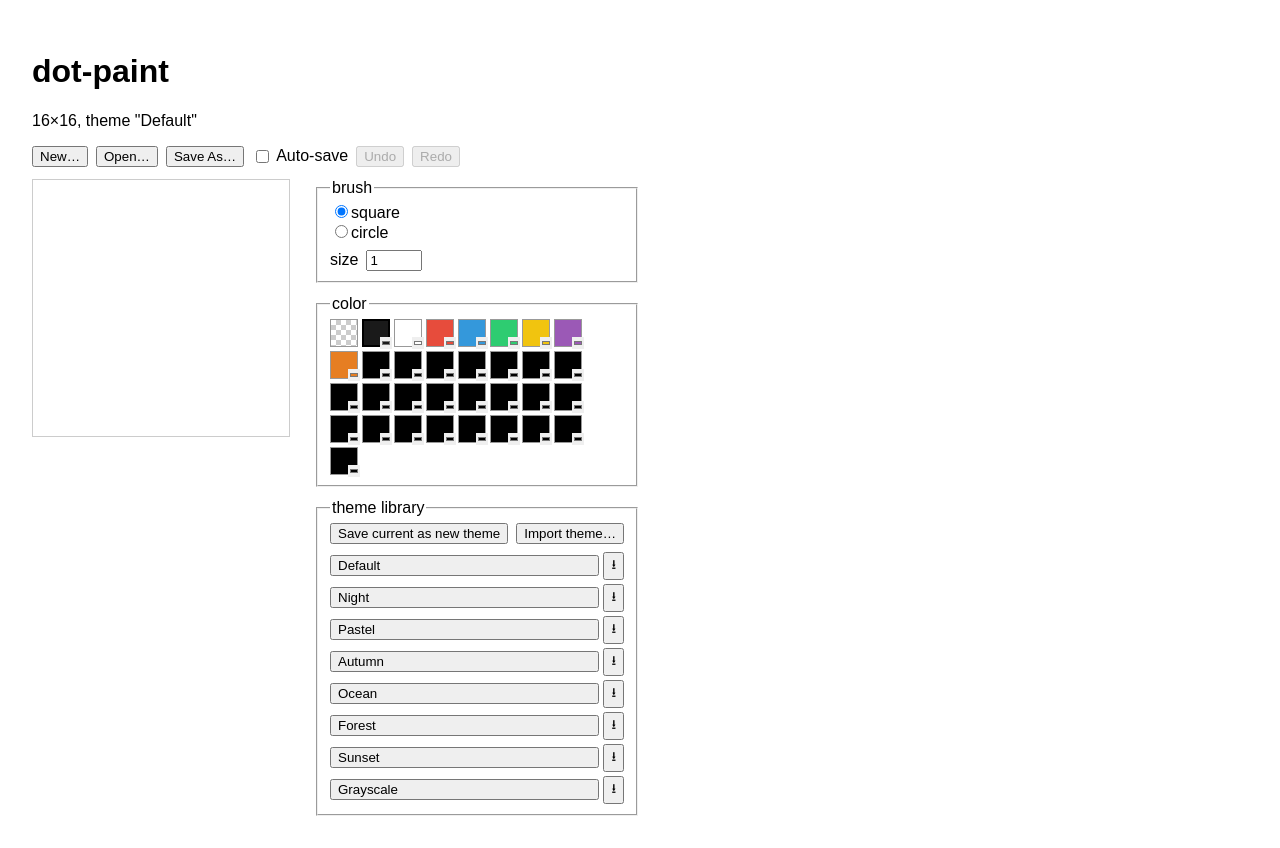
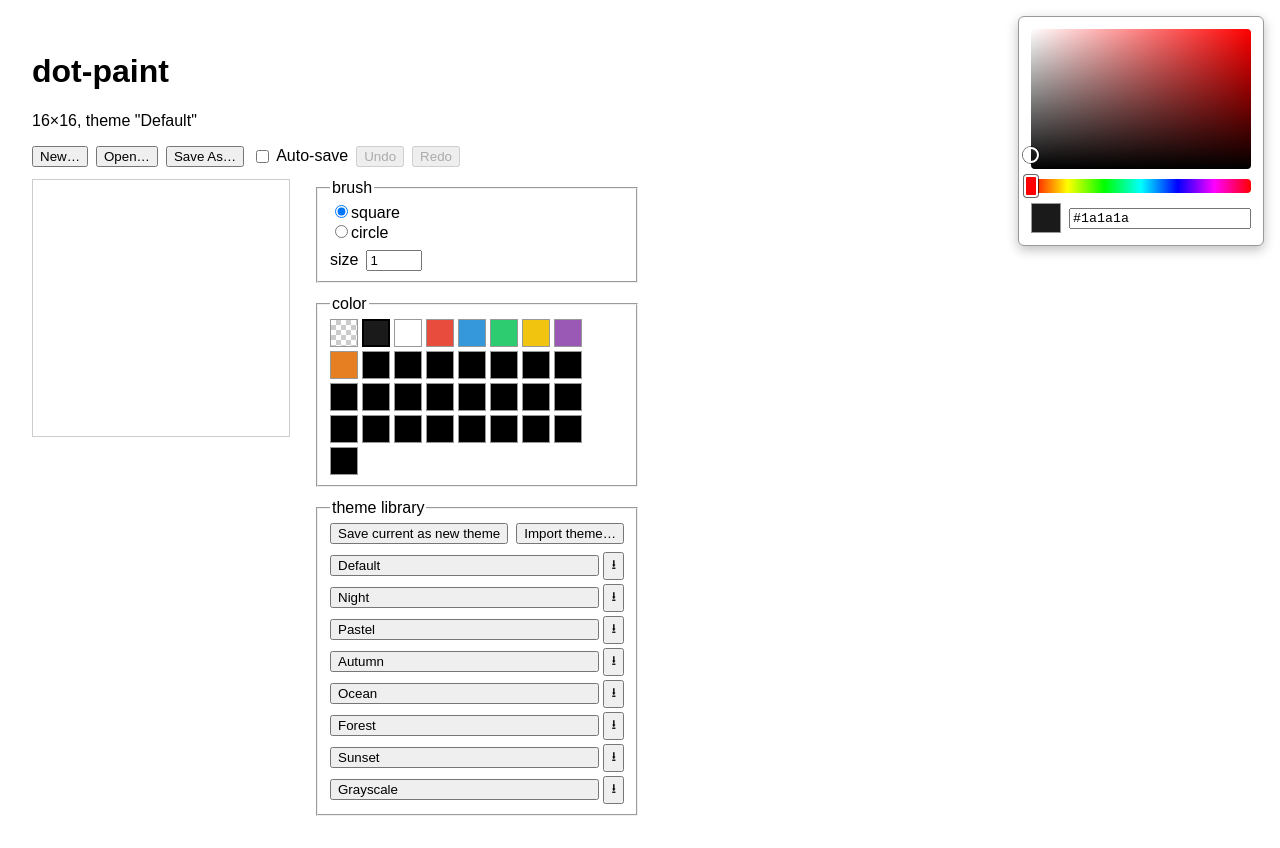
Before and after one commit to jiebanh/dot-paint, a React (Vite) app in the folder packages/web/: page / in a window 1280 px wide. Built offline with nearby package versions, Linux system fonts and the light colour scheme.

Commit message:
feat: add color picker panel

```diff
--- a/packages/web/src/App.tsx
+++ b/packages/web/src/App.tsx
@@ -1,8 +1,9 @@
 import type { BrushShape } from "@dot-paint/core";
-import { createDocument, deserialize, Document, serialize } from "@dot-paint/core";
+import { createDocument, deserialize, Document, serialize, TRANSPARENT_INDEX } from "@dot-paint/core";
 import { useEffect, useState } from "react";
 import { BUILT_IN_THEMES } from "./builtInThemes";
 import { Canvas, type PaintTool } from "./components/Canvas";
+import { ColorPickerPanel } from "./components/ColorPickerPanel";
 import { FileMenu } from "./components/FileMenu";
 import { NewDocumentDialog } from "./components/NewDocumentDialog";
 import { type ColorPreview, PaletteEditor } from "./components/PaletteEditor";
@@ -72,6 +73,16 @@ export function App() {
 
   return (
     <main style={{ fontFamily: "sans-serif", padding: 24 }}>
+      <ColorPickerPanel
+        paletteIndex={tool.paletteIndex}
+        color={state.theme.colors[tool.paletteIndex]}
+        disabled={tool.paletteIndex === TRANSPARENT_INDEX}
+        onPreview={(color) => setColorPreview({ paletteIndex: tool.paletteIndex, color })}
+        onCommit={(color) => {
+          doc.setThemeColor(tool.paletteIndex, color);
+          setColorPreview(null);
+        }}
+      />
       <h1>dot-paint</h1>
       <p>
         {state.width}×{state.height}, theme "{state.theme.name}"
@@ -116,11 +127,10 @@ export function App() {
           <fieldset>
             <legend>color</legend>
             <PaletteEditor
-              document={doc}
               theme={state.theme}
               selectedIndex={tool.paletteIndex}
               onSelect={(paletteIndex) => setTool((t) => ({ ...t, paletteIndex }))}
-              onPreview={setColorPreview}
+              colorPreview={colorPreview}
             />
           </fieldset>
 
--- /dev/null
+++ b/packages/web/src/components/ColorPickerPanel.tsx
@@ -0,0 +1,247 @@
+import { type KeyboardEvent, type PointerEvent, useEffect, useRef, useState } from "react";
+
+interface ColorPickerPanelProps {
+  paletteIndex: number;
+  color: string;
+  disabled?: boolean;
+  onPreview: (hex: string) => void;
+  onCommit: (hex: string) => void;
+}
+
+function clamp01(value: number): number {
+  return Math.max(0, Math.min(1, value));
+}
+
+function hexToRgb(hex: string): [number, number, number] {
+  const h = hex.replace("#", "");
+  return [parseInt(h.slice(0, 2), 16) || 0, parseInt(h.slice(2, 4), 16) || 0, parseInt(h.slice(4, 6), 16) || 0];
+}
+
+function rgbToHex(r: number, g: number, b: number): string {
+  return `#${[r, g, b].map((v) => Math.max(0, Math.min(255, Math.round(v))).toString(16).padStart(2, "0")).join("")}`;
+}
+
+function rgbToHsv(r: number, g: number, b: number): [number, number, number] {
+  const rf = r / 255;
+  const gf = g / 255;
+  const bf = b / 255;
+  const max = Math.max(rf, gf, bf);
+  const min = Math.min(rf, gf, bf);
+  const d = max - min;
+  let h = 0;
+  if (d !== 0) {
+    if (max === rf) h = ((gf - bf) / d) % 6;
+    else if (max === gf) h = (bf - rf) / d + 2;
+    else h = (rf - gf) / d + 4;
+    h *= 60;
+    if (h < 0) h += 360;
+  }
+  return [h, max === 0 ? 0 : (d / max) * 100, max * 100];
+}
+
+function hsvToRgb(h: number, s: number, v: number): [number, number, number] {
+  const sf = s / 100;
+  const vf = v / 100;
+  const c = vf * sf;
+  const x = c * (1 - Math.abs(((h / 60) % 2) - 1));
+  const m = vf - c;
+  let [r, g, b] = [0, 0, 0];
+  if (h < 60) [r, g, b] = [c, x, 0];
+  else if (h < 120) [r, g, b] = [x, c, 0];
+  else if (h < 180) [r, g, b] = [0, c, x];
+  else if (h < 240) [r, g, b] = [0, x, c];
+  else if (h < 300) [r, g, b] = [x, 0, c];
+  else [r, g, b] = [c, 0, x];
+  return [(r + m) * 255, (g + m) * 255, (b + m) * 255];
+}
+
+function hexToHsv(hex: string): [number, number, number] {
+  return rgbToHsv(...hexToRgb(hex));
+}
+
+function hsvToHex(h: number, s: number, v: number): string {
+  return rgbToHex(...hsvToRgb(h, s, v));
+}
+
+function isValidHex(value: string): boolean {
+  return /^#?[0-9a-f]{6}$/i.test(value);
+}
+
+const PANEL_STYLE: React.CSSProperties = {
+  position: "fixed",
+  top: 16,
+  right: 16,
+  width: 220,
+  padding: 12,
+  background: "#fff",
+  color: "#111",
+  border: "1px solid #999",
+  borderRadius: 6,
+  boxShadow: "0 4px 12px rgba(0,0,0,0.25)",
+  display: "flex",
+  flexDirection: "column",
+  gap: 10,
+  zIndex: 1000,
+};
+
+/**
+ * Always docked at the top right, always editing whatever palette index is
+ * currently selected for painting - no separate open/close step, no Escape
+ * handling (both were reported as unintuitive/annoying: issue #15 plus
+ * follow-up feedback). A drag on the square/slider previews live and commits
+ * on release; typing a hex commits on blur or Enter.
+ */
+export function ColorPickerPanel({ paletteIndex, color, disabled, onPreview, onCommit }: ColorPickerPanelProps) {
+  const svRef = useRef<HTMLDivElement>(null);
+  const hueRef = useRef<HTMLDivElement>(null);
+
+  const [hsv, setHsv] = useState(() => {
+    const [h, s, v] = disabled ? [0, 0, 0] : hexToHsv(color);
+    return { h, s, v };
+  });
+  const draft = hsvToHex(hsv.h, hsv.s, hsv.v);
+  const [hexInput, setHexInput] = useState(draft);
+
+  useEffect(() => {
+    if (disabled) return;
+    const [h, s, v] = hexToHsv(color);
+    setHsv({ h, s, v });
+    setHexInput(color);
+    // Resync whenever the edited swatch or its committed color changes (switching
+    // swatches, undo/redo) - not while dragging, since color only changes on commit.
+  }, [color, disabled, paletteIndex]);
+
+  if (disabled) {
+    return (
+      <div style={PANEL_STYLE}>
+        <p style={{ margin: 0, fontSize: 12, opacity: 0.7 }}>Select a color swatch to edit its color.</p>
+      </div>
+    );
+  }
+
+  function updateHsv(next: Partial<typeof hsv>) {
+    const merged = { ...hsv, ...next };
+    setHsv(merged);
+    setHexInput(hsvToHex(merged.h, merged.s, merged.v));
+    onPreview(hsvToHex(merged.h, merged.s, merged.v));
+  }
+
+  function commit() {
+    onCommit(draft);
+  }
+
+  function pointFromEvent(ref: React.RefObject<HTMLDivElement | null>, e: PointerEvent) {
+    const rect = ref.current!.getBoundingClientRect();
+    return {
+      x: clamp01((e.clientX - rect.left) / rect.width),
+      y: clamp01((e.clientY - rect.top) / rect.height),
+    };
+  }
+
+  function dragHandlers(onMove: (e: PointerEvent<HTMLDivElement>) => void) {
+    return {
+      onPointerDown: (e: PointerEvent<HTMLDivElement>) => {
+        e.currentTarget.setPointerCapture(e.pointerId);
+        onMove(e);
+      },
+      onPointerMove: (e: PointerEvent<HTMLDivElement>) => {
+        if (e.buttons !== 1) return;
+        onMove(e);
+      },
+      onPointerUp: () => commit(),
+    };
+  }
+
+  function handleHexInput(value: string) {
+    setHexInput(value);
+    if (!isValidHex(value)) return;
+    const hex = value.startsWith("#") ? value : `#${value}`;
+    const [h, s, v] = hexToHsv(hex);
+    setHsv({ h, s, v });
+    onPreview(hex);
+  }
+
+  function handleHexKeyDown(e: KeyboardEvent<HTMLInputElement>) {
+    if (e.key === "Enter") commit();
+  }
+
+  return (
+    <div style={PANEL_STYLE}>
+      <div
+        ref={svRef}
+        {...dragHandlers((e) => {
+          const { x, y } = pointFromEvent(svRef, e);
+          updateHsv({ s: x * 100, v: (1 - y) * 100 });
+        })}
+        style={{
+          position: "relative",
+          width: "100%",
+          height: 140,
+          borderRadius: 4,
+          cursor: "crosshair",
+          touchAction: "none",
+          background: `linear-gradient(to top, #000, transparent), linear-gradient(to right, #fff, hsl(${hsv.h}, 100%, 50%))`,
+        }}
+      >
+        <div
+          style={{
+            position: "absolute",
+            left: `${hsv.s}%`,
+            top: `${100 - hsv.v}%`,
+            width: 12,
+            height: 12,
+            borderRadius: "50%",
+            border: "2px solid #fff",
+            boxShadow: "0 0 0 1px rgba(0,0,0,0.6)",
+            transform: "translate(-50%, -50%)",
+            pointerEvents: "none",
+          }}
+        />
+      </div>
+
+      <div
+        ref={hueRef}
+        {...dragHandlers((e) => {
+          const { x } = pointFromEvent(hueRef, e);
+          updateHsv({ h: x * 360 });
+        })}
+        style={{
+          position: "relative",
+          width: "100%",
+          height: 14,
+          borderRadius: 4,
+          cursor: "pointer",
+          touchAction: "none",
+          background: "linear-gradient(to right, red, yellow, lime, cyan, blue, magenta, red)",
+        }}
+      >
+        <div
+          style={{
+            position: "absolute",
+            left: `${(hsv.h / 360) * 100}%`,
+            top: "50%",
+            width: 10,
+            height: 18,
+            borderRadius: 3,
+            border: "2px solid #fff",
+            boxShadow: "0 0 0 1px rgba(0,0,0,0.6)",
+            transform: "translate(-50%, -50%)",
+            background: `hsl(${hsv.h}, 100%, 50%)`,
+            pointerEvents: "none",
+          }}
+        />
+      </div>
+
+      <div style={{ display: "flex", alignItems: "center", gap: 8 }}>
+        <div style={{ width: 28, height: 28, background: draft, border: "1px solid #999", flexShrink: 0 }} />
+        <input
+          value={hexInput}
+          onChange={(e) => handleHexInput(e.target.value)}
+          onKeyDown={handleHexKeyDown}
+          onBlur={commit}
+          style={{ flex: 1, fontFamily: "monospace", minWidth: 0 }}
+        />
+      </div>
+    </div>
+  );
+}
--- a/packages/web/src/components/PaletteEditor.tsx
+++ b/packages/web/src/components/PaletteEditor.tsx
@@ -1,6 +1,5 @@
-import type { Document, Theme } from "@dot-paint/core";
+import type { Theme } from "@dot-paint/core";
 import { TRANSPARENT_INDEX } from "@dot-paint/core";
-import { type MouseEvent, useState } from "react";
 
 const SWATCH_SIZE = 28;
 const COLUMNS = 8;
@@ -11,43 +10,14 @@ export interface ColorPreview {
 }
 
 interface PaletteEditorProps {
-  document: Document;
   theme: Theme;
   selectedIndex: number;
   onSelect: (paletteIndex: number) => void;
-  onPreview: (preview: ColorPreview | null) => void;
+  /** Live color while the top-right color panel is being dragged, shown on the selected swatch. */
+  colorPreview?: ColorPreview | null;
 }
 
-export function PaletteEditor({ document: doc, theme, selectedIndex, onSelect, onPreview }: PaletteEditorProps) {
-  // Live color while a picker is being dragged, for this component's own swatch button.
-  const [localPreview, setLocalPreview] = useState<{ paletteIndex: number; color: string } | null>(null);
-
-  function stopPropagation(e: MouseEvent) {
-    e.stopPropagation();
-  }
-
-  /**
-   * The native `input` event fires continuously while the picker is open and
-   * dragging - used here for a live preview (this swatch + the canvas, via
-   * onPreview) without touching Document. The native `change` event fires
-   * once, when the picker closes, and is when the edit is actually committed
-   * (and becomes a single undo step) via setThemeColor.
-   */
-  function attachHandlers(paletteIndex: number) {
-    return (el: HTMLInputElement | null) => {
-      if (!el) return;
-      el.oninput = () => {
-        setLocalPreview({ paletteIndex, color: el.value });
-        onPreview({ paletteIndex, color: el.value });
-      };
-      el.onchange = () => {
-        doc.setThemeColor(paletteIndex, el.value);
-        setLocalPreview(null);
-        onPreview(null);
-      };
-    };
-  }
-
+export function PaletteEditor({ theme, selectedIndex, onSelect, colorPreview }: PaletteEditorProps) {
   const indices = theme.colors.map((_, i) => i);
 
   return (
@@ -60,19 +30,18 @@ export function PaletteEditor({ document: doc, theme, selectedIndex, onSelect, o
     >
       {indices.map((paletteIndex) => {
         const isTransparent = paletteIndex === TRANSPARENT_INDEX;
-        const committedColor = theme.colors[paletteIndex];
-        const color = localPreview?.paletteIndex === paletteIndex ? localPreview.color : committedColor;
         const selected = paletteIndex === selectedIndex;
+        const color = selected && colorPreview ? colorPreview.color : theme.colors[paletteIndex];
 
         return (
-          <div key={paletteIndex} style={{ position: "relative", width: SWATCH_SIZE, height: SWATCH_SIZE }}>
           <button
+            key={paletteIndex}
             type="button"
             onClick={() => onSelect(paletteIndex)}
             title={isTransparent ? "transparent" : color}
             style={{
-                width: "100%",
-                height: "100%",
+              width: SWATCH_SIZE,
+              height: SWATCH_SIZE,
               padding: 0,
               cursor: "pointer",
               background: isTransparent
@@ -82,27 +51,6 @@ export function PaletteEditor({ document: doc, theme, selectedIndex, onSelect, o
               boxSizing: "border-box",
             }}
           />
-            {!isTransparent && (
-              <input
-                key={committedColor} // remount to resync when the committed color changes externally (e.g. undo)
-                ref={attachHandlers(paletteIndex)}
-                type="color"
-                defaultValue={committedColor}
-                onClick={stopPropagation}
-                title="edit color"
-                style={{
-                  position: "absolute",
-                  right: -2,
-                  bottom: -2,
-                  width: 12,
-                  height: 12,
-                  padding: 0,
-                  border: "none",
-                  cursor: "pointer",
-                }}
-              />
-            )}
-          </div>
         );
       })}
     </div>
```
Lines whose indentation alone changed are shown as unchanged.
